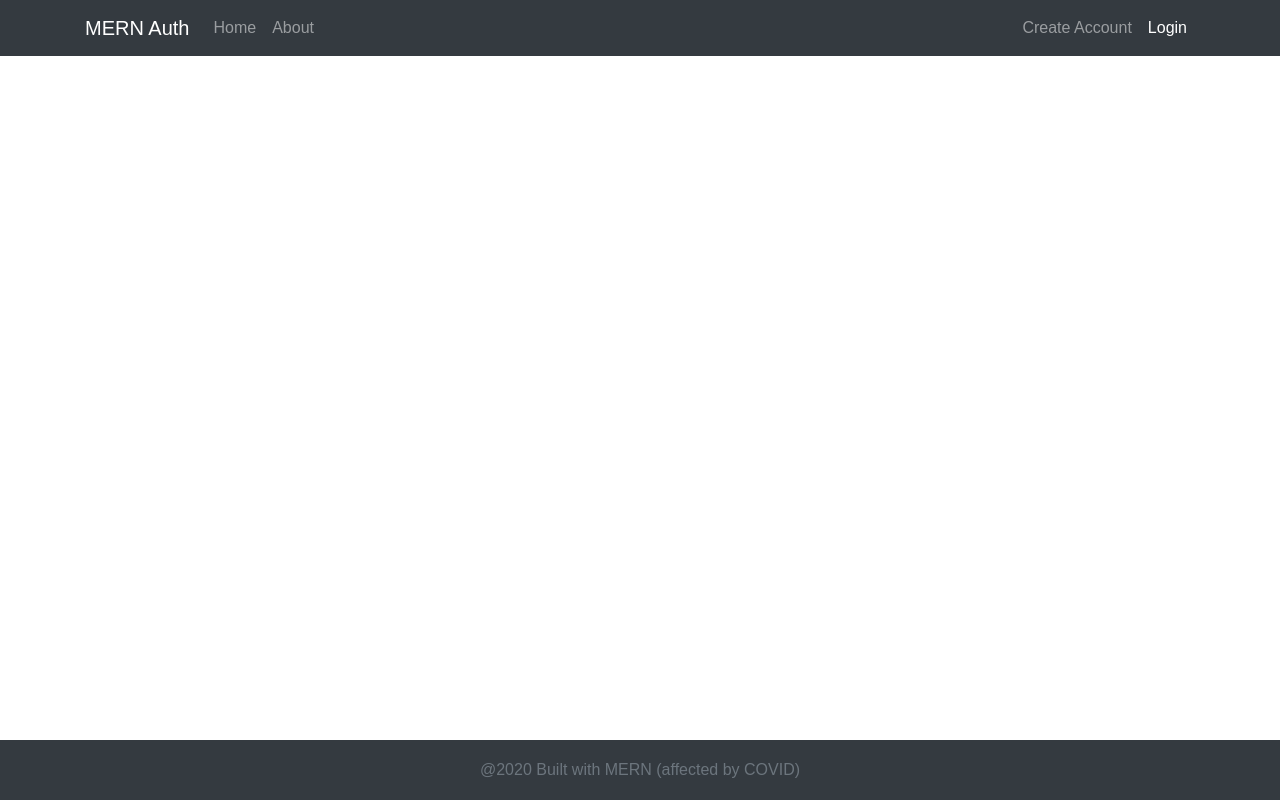
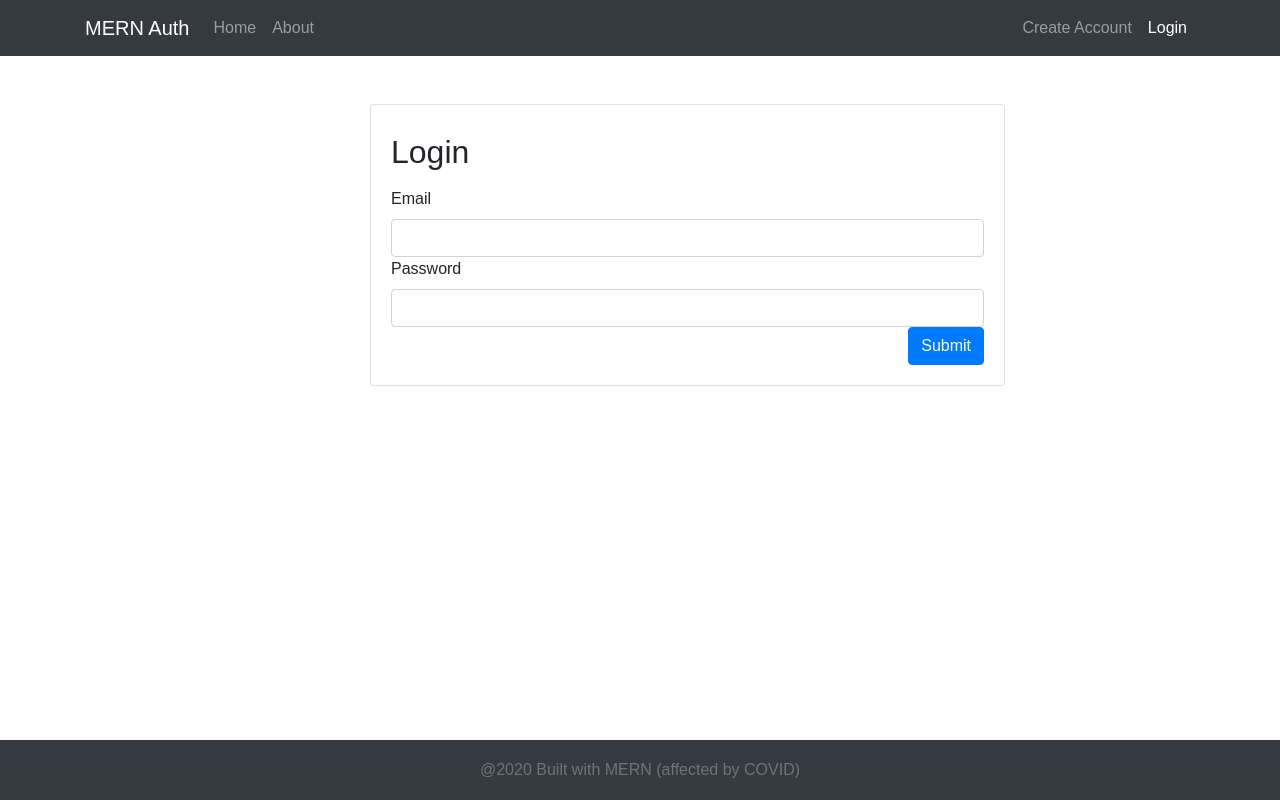
Before and after one commit to yoel0/mern_authentication, a React (Create React App) app in the folder frontend/: page /login in a window 1280 px wide. Built offline with nearby package versions, Linux system fonts and the light colour scheme; no server answers.

Commit message:
[Components] add signup and login components and functionality

```diff
--- a/frontend/src/App.js
+++ b/frontend/src/App.js
@@ -3,7 +3,7 @@ import { Switch, Route, Redirect } from 'react-router-dom';
 import jwt_decode from 'jwt-decode';
 import setAuthToken from './utils/setAuthToken';
 import Signup from './components/Signup';
-// import Login from './components/Login';
+import Login from './components/Login';
 // import Profile from './components/Profile';
 import Navbar from './components/Navbar';
 import Welcome from './components/Welcome';
@@ -67,17 +67,17 @@ function App() {
 			<div className='container mt-5'>
 				<Switch>
 					<Route path='/signup' component={Signup} />
-					{/* <Route
+					<Route
 						path='/login'
 						render={props => (
 							<Login
 								{...props}
-								nowCurrentUser={nowCurrentUser}
+								setCurrentUser={setCurrentUser}
 								setIsAuthenticated={setIsAuthenticated}
 								user={currentUser}
 							/>
 						)}
-					/> */}
+					/>
 					<Route path='/about' cmponent={About} />
 					{/* <PrivateRoute
 						path='/profile'
--- a/frontend/src/components/Login.js
+++ b/frontend/src/components/Login.js
@@ -0,0 +1,79 @@
+import React, { useState, useEffect } from 'react';
+import axios from 'axios';
+import jwt_decode from 'jwt-decode';
+import setAuthToken from '../utils/setAuthToken';
+import { Redirect } from 'react-router-dom';
+const REACT_APP_SERVER_URL = process.env.REACT_APP_SERVER_URL;
+
+const Login = props => {
+	let [email, setEmail] = useState('');
+	let [password, setPassword] = useState('');
+
+	let handleEmail = e => {
+		setEmail(e.target.value);
+	};
+
+	let handlePassword = e => {
+		setPassword(e.target.value);
+	};
+
+	let handleSubmit = e => {
+		e.preventDefault();
+
+		const userData = { email, password };
+
+		axios
+			.post(`${REACT_APP_SERVER_URL}/api/users/login`, userData)
+			.then(response => {
+				const { token } = response.data;
+				// Save token to localStorage
+				localStorage.setItem('jwtToken', token);
+				// Set token to auth header
+				setAuthToken(token);
+				// Decode token to get the user data
+				const decoded = jwt_decode(token);
+				// Set current user
+				props.setCurrentUser(decoded);
+			})
+			.catch(error => console.log(`Login error`, error));
+	};
+
+	if (props.user) return <Redirect to='/profile' user={props.user} />;
+
+	return (
+		<div className='row mt-4'>
+			<div className='col-md-7 offset-md-3'>
+				<div className='card card-body'>
+					<h2 className='py-2'>Login</h2>
+					<form onSubmit={handleSubmit}>
+						<div className='from-group'>
+							<label htmlFor='email'>Email</label>
+							<input
+								type='text'
+								name='email'
+								value={email}
+								onChange={handleEmail}
+								className='form-control'
+								required
+							/>
+							<label htmlFor='password'>Password</label>
+							<input
+								type='password'
+								name='password'
+								value={password}
+								onChange={handlePassword}
+								className='form-control'
+								required
+							/>
+						</div>
+						<button type='submit' className='btn btn-primary float-right'>
+							Submit
+						</button>
+					</form>
+				</div>
+			</div>
+		</div>
+	);
+};
+
+export default Login;
--- a/frontend/src/components/Signup.js
+++ b/frontend/src/components/Signup.js
@@ -49,7 +49,7 @@ const Signup = () => {
 			<div className='col-md-7 offset-md-3'>
 				<div className='card card-body'>
 					<h2 className='py-2'>Signup</h2>
-					<form action='/ideas' method='POST' onSubmit={handleSubmit}>
+					<form onSubmit={handleSubmit}>
 						<div className='form-group'>
 							<label htmlFor='name'>Name</label>
 							<input
```
